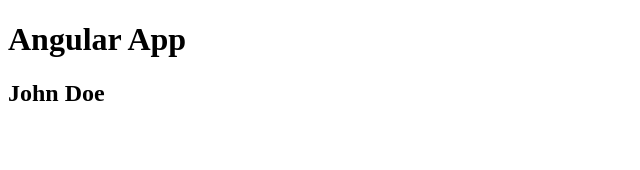
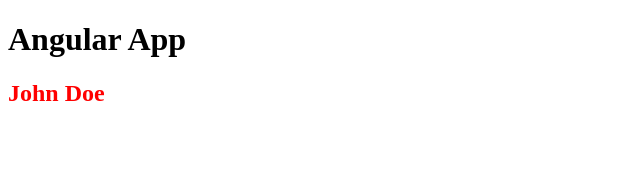
Before and after one commit to John-Kimani/angularapp, an Angular app: page / in a window 1280 px wide. Shown: the top 170 px of the page, without its empty margins (0-640 px from the left). Built offline with nearby package versions, Linux system fonts and the light colour scheme.

Commit message:
adds user.c.css file

```diff
--- /dev/null
+++ b/src/app/components/user/user.component.css
@@ -0,0 +1,3 @@
+h2{
+    color: red;
+}
--- a/src/app/components/user/user.component.ts
+++ b/src/app/components/user/user.component.ts
@@ -2,8 +2,9 @@ import { Component } from "@angular/core";
 
 @Component({
     selector: 'app-user',
-    templateUrl: './user.component.html'
+    templateUrl: './user.component.html',
     // template: '<h2>John Doe<h2>'
+    styleUrls: ['./user.component.css']
 })
 
 export class UserCompoenent{
```
